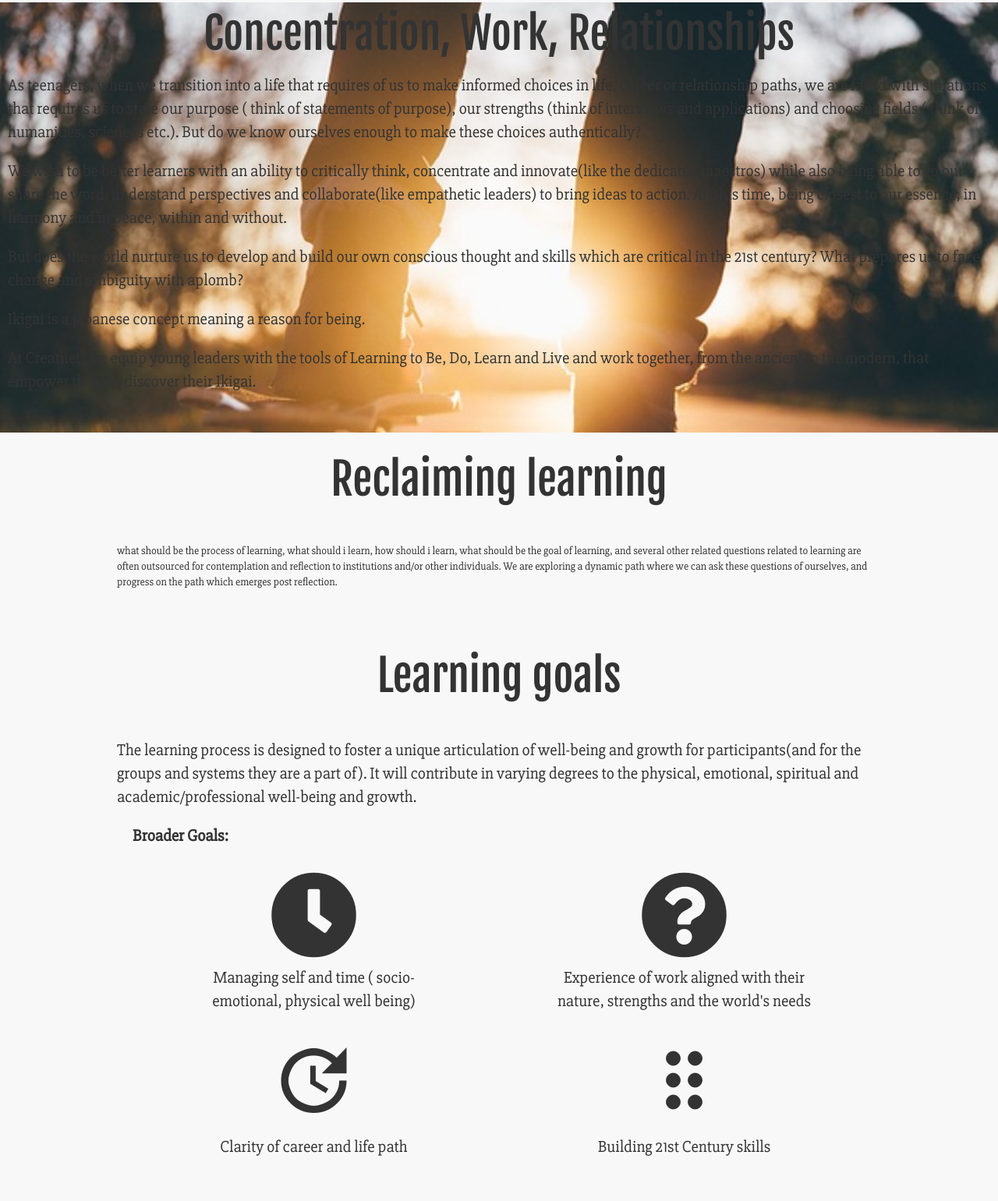
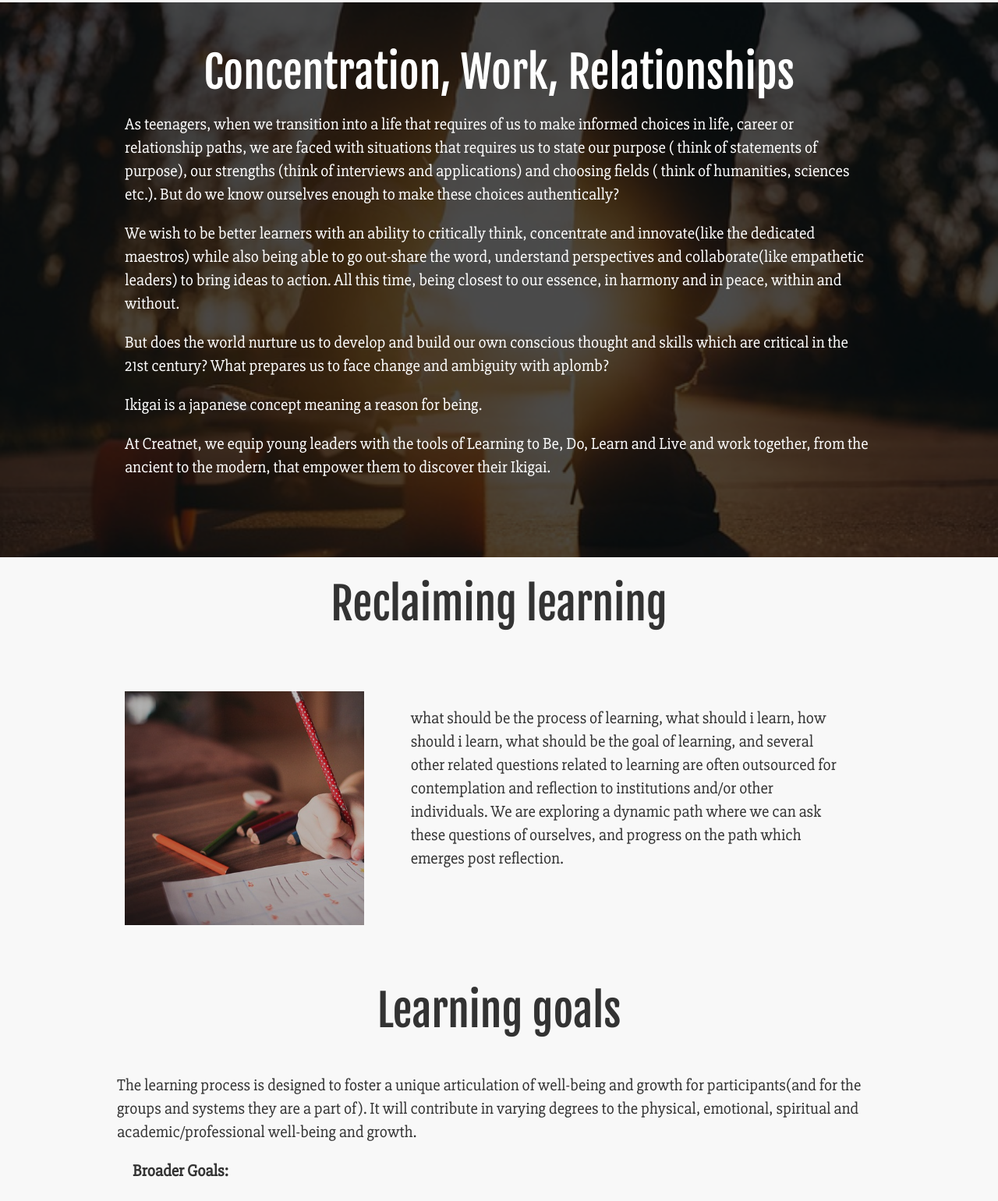
Before and after one commit to siddhantchandak2002/learning-centre, a plain HTML site: page main.html in a window 1280 px wide. Shown: the part 4220-5761 px from the top of the page at 78% size. Drawn offline with Linux system fonts and the light colour scheme; a web font is replaced by a local one.

Commit message:
Add files via upload

```diff
--- a/main.html
+++ b/main.html
@@ -113,7 +113,7 @@
       <h1 class="title">Process</h1>
 
       <div class="content-left col-md-4">
-        <div class="image">
+        <div class="image" style="background-image: url(images/self.jpg);">
           <div class="image-inner">
 
           </div>
@@ -200,13 +200,11 @@
       </div>
     </div>
     <div class="indi col-md-12" id="indi">
+      <div class="indi-back">
         <h1 class="title">Concentration, Work, Relationships</h1>
-      <p>As teenagers, when we transition into a life that requires of us to make informed choices in life, career or relationship paths, we are faced with situations that requires us to state our purpose ( think of statements of purpose), our strengths (think of interviews and applications) and choosing fields ( think of humanities, sciences etc.). But do we know ourselves enough to make these choices authentically?
 
-
-						</p>
-      <p>We wish to be better learners with an ability to critically think, concentrate and innovate(like the dedicated maestros) while also being able to go out-share the word, understand perspectives and collaborate(like empathetic leaders) to bring ideas to action. All this time, being closest to our essence, in harmony and in peace, within and without.
-						</p>
+        <p>As teenagers, when we transition into a life that requires of us to make informed choices in life, career or relationship paths, we are faced with situations that requires us to state our purpose ( think of statements of purpose), our strengths (think of interviews and applications) and choosing fields ( think of humanities, sciences etc.). But do we know ourselves enough to make these choices authentically?</p>
+        <p>We wish to be better learners with an ability to critically think, concentrate and innovate(like the dedicated maestros) while also being able to go out-share the word, understand perspectives and collaborate(like empathetic leaders) to bring ideas to action. All this time, being closest to our essence, in harmony and in peace, within and without.</p>
         <p>But does the world nurture us to develop and build our own conscious thought and skills which are critical in the 21st century? What prepares us to face change and ambiguity with aplomb?
 
   						</p>
@@ -215,10 +213,21 @@
   					</p>
       <br><br>
       </div>
+
+    </div>
     <div class="owner col-md-12" id="owner">
       <h1 class="title">Reclaiming learning</h1>
       <br><br>
+      <div class="content-left col-md-4">
+        <div class="image" style="background-image: url(images/learn.jpg);">
+          <div class="image-inner">
+
+          </div>
+        </div>
+      </div>
+      <div class="content-right col-md-8">
         <p >what should be the process of learning, what should i learn, how should i learn, what should be the goal of learning, and several other related questions related to learning are often outsourced for contemplation and reflection to institutions and/or other individuals. We are exploring a dynamic path where we can ask these questions of ourselves, and progress on the path which emerges post reflection.</p>
+    </div>
       </div>
     <div class="growth col-md-12" id="growth">
       <h1 class="title">Learning goals</h1>
@@ -231,18 +240,18 @@
           <p>Managing self and time ( socio-emotional, physical well being)</p>
         </div>
         <div class="point col-md-6">
-          <i class="fa fa-question-circle"></i>
+          <i class="fas fa-align-justify"></i>
           <p>Experience of work aligned with their nature, strengths and the world's needs</p>
         </div>
       </div>
       <div class="all-points col-md-12">
         <div class="point col-md-6">
-          <i class="material-icons">update</i>
+          <i class="fas fa-road"></i>
           <p>Clarity of career and life path </p>
         </div>
 
         <div class="point col-md-6">
-          <i class="material-icons">drag_indicator</i>
+          <i>21</i>
           <p>Building 21st Century skills</p>
         </div>
       </div>
```
Lines whose indentation alone changed are shown as unchanged.
